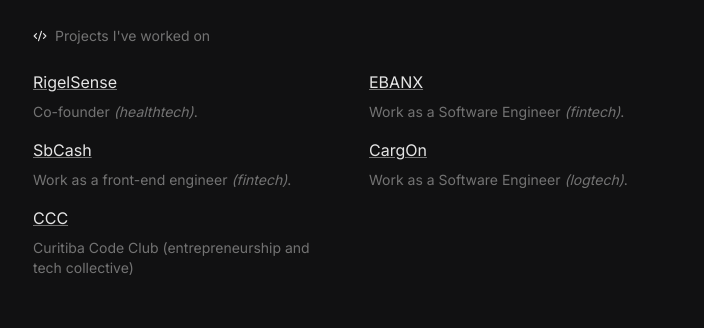
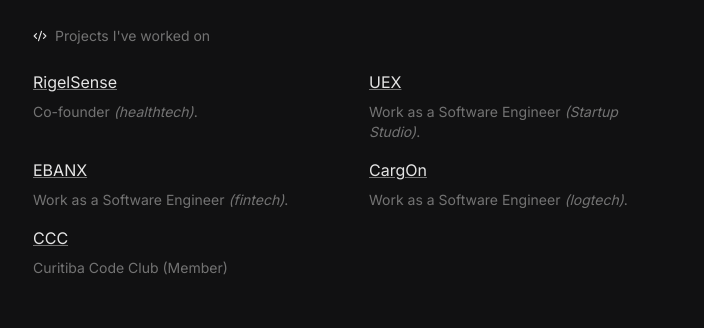
Before and after one commit to joaodadas/joaodadas.com.br, a Next.js app: page / in a window 1280 px wide. Shown: the part 198-526 px from the top of the page, without its empty margins (287-991 px from the left). Built offline with nearby package versions, Linux system fonts and the light colour scheme; a web font is replaced by a local one.

Commit message:
feat: update in companies

```diff
--- a/src/pages/index.tsx
+++ b/src/pages/index.tsx
@@ -104,22 +104,21 @@
                 Co-founder <span className="italic">(healthtech)</span>.
               </p>
             </div>
-
+            <div className="flex flex-col gap-2">
+              <p>
+                <LinkText href="https://www.uex.io/">UEX</LinkText>{" "}
+              </p>
+              <p className="text-sm text-neutral-500">
+                Work as a Software Engineer{" "}
+                <span className="italic">(Startup Studio)</span>.
+              </p>
+            </div>
             <div className="flex flex-col gap-2">
               <p>
                 <LinkText href="https://www.ebanx.com/en/">EBANX</LinkText>{" "}
               </p>
               <p className="text-sm text-neutral-500">
                 Work as a Software Engineer{" "}
-                <span className="italic">(fintech)</span>.
-              </p>
-            </div>
-            <div className="flex flex-col gap-2">
-              <p>
-                <LinkText href="https://sbcash.com.br/">SbCash</LinkText>{" "}
-              </p>
-              <p className="text-sm text-neutral-500">
-                Work as a front-end engineer{" "}
                 <span className="italic">(fintech)</span>.
               </p>
             </div>
@@ -137,7 +136,7 @@
                 <LinkText href="https://lu.ma/-ccc?k=c">CCC</LinkText>{" "}
               </p>
               <p className="text-sm text-neutral-500">
-                Curitiba Code Club (entrepreneurship and tech collective){" "}
+                Curitiba Code Club (Member){" "}
               </p>
             </div>
           </div>
```
